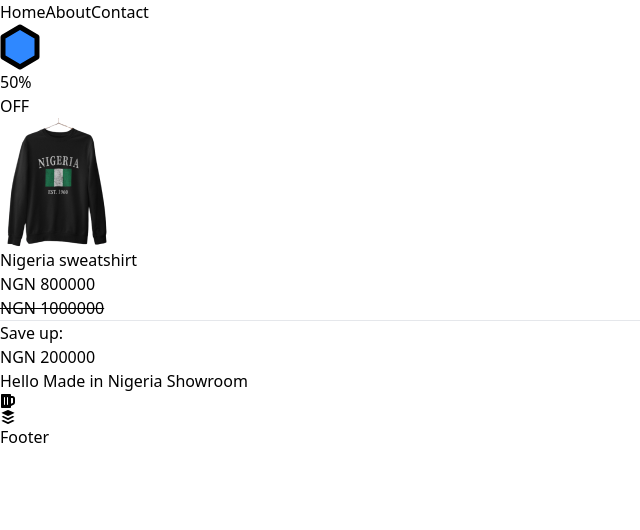
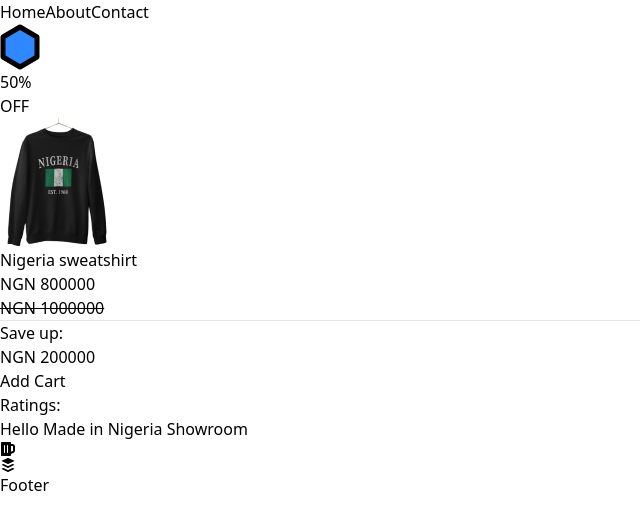
Before and after one commit to Masutexs/Made-in-Nigeria, a React (Vite) app: page / in a window 1280 px wide. Shown: the top 530 px of the page, without its empty margins (0-640 px from the left). Built offline with nearby package versions, Linux system fonts and the light colour scheme.

Commit message:
added component button

```diff
--- a/src/components/shared-components/Items/itemsComponent.jsx
+++ b/src/components/shared-components/Items/itemsComponent.jsx
@@ -3,8 +3,8 @@ import { items } from './itemData.js';
 export default function ItemsComponent() {
   return (
     <>
-    {items.map(item=>
-      <div key={item.id} className='w-[200px] h-[246px] bg-white rounded-[5px] shadow  border-black border-opacity-10' >
+      {items.map(item =>
+        <div key={item.id} className='w-[200px] h-[339px] bg-white rounded-[5px] shadow  border-black border-opacity-10' >
 
           {/* The Image section  */}
           <div className='relative w-[200px]  h-[140px] bg-neutral-400 rounded'>
@@ -14,10 +14,10 @@ export default function ItemsComponent() {
                 <path d="M37 12.9997L20 3L3 12.9997V32.9998L20 43L37 32.9998V12.9997Z" fill="#2F88FF" stroke="black" strokeWidth="5" strokeLinejoin="round" />
 
               </svg>
-            <p className="mt-[-33px] text-[7px] font-normal font-['Poppins']">{item.off+'%'} <br /> OFF</p>
+              <p className="mt-[-33px] text-[7px] font-normal font-['Poppins']">{item.off + '%'} <br /> OFF</p>
             </span>
             {/* The Product image  */}
-          <img className=' m-auto' src={"../src/assets/"+item.image} alt={item.image} />
+            <img className=' m-auto' src={"../src/assets/" + item.image} alt={item.image} />
 
           </div>
 
@@ -27,18 +27,22 @@ export default function ItemsComponent() {
             <div className="text-black text-sm font-medium font-['Poppins'] pl-3 pt-3">{item.productName} </div>
             <div className='flex space-x-4 pl-3 py-2'>
               {/* Price  */}
-            <p className="text-black text-[11px] font-normal font-['Poppins']">{'NGN '+item.price}</p>
+              <p className="text-black text-[11px] font-normal font-['Poppins']">{'NGN ' + item.price}</p>
               {/* Slashed Priced  */}
-            <del className="text-[#949494] text-[11px] font-normal font-['Poppins']">{'NGN '+item.slashPrice}</del>
+              <del className="text-[#949494] text-[11px] font-normal font-['Poppins']">{'NGN ' + item.slashPrice}</del>
             </div>
             <hr className='border border-green-700 ' />
             <div className='flex space-x-14 pl-3 py-2'>
               <p className="text-black text-[11px] font-medium font-['Poppins']">Save up:</p>
 
               {/* Saved Up Ammount  */}
-            <p className="text-black text-[11px] font-normal font-['Poppins']">{'NGN '+item.saved}</p>
+              <p className="text-black text-[11px] font-normal font-['Poppins']">{'NGN ' + item.saved}</p>
             </div>
           </div>
+          <button className="mt-3 w-[177px] h-8 px-2 py-1.5 bg-green-600 rounded-[5px] border border-green-700 border-opacity-80 flex-col justify-center items-center gap-2.5 inline-flex text-black text-[13px] font-normal font-['Poppins']">
+            Add Cart
+          </button>
+          <div className="pl-3 text-left text-black text-[11px] font-normal font-['Poppins']">Ratings:</div>
         </div>
       )}
     </>
```
Lines whose indentation alone changed are shown as unchanged.
